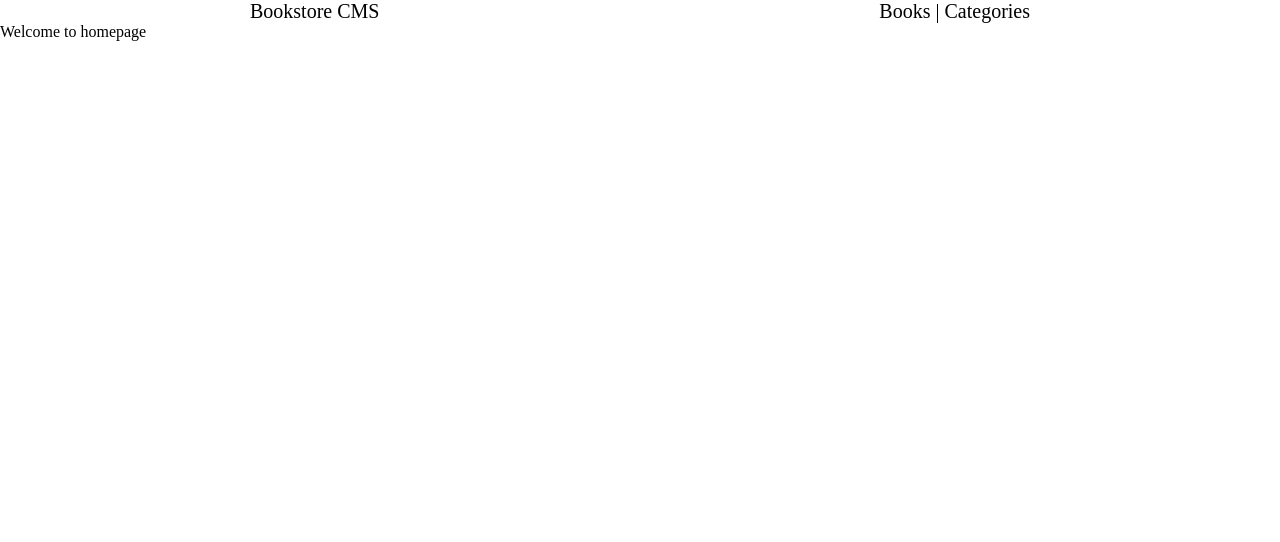
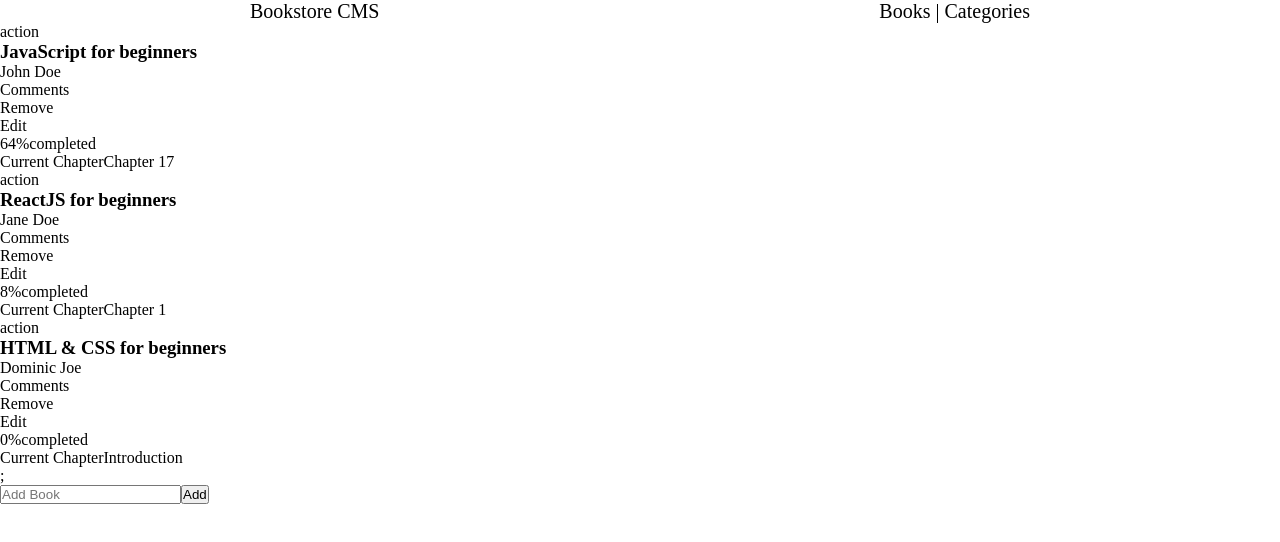
Before and after one commit to Emmy-github-webdev/bookstore-react-redux, a React (Create React App) app: page / in a window 1280 px wide. Shown: the top 542 px of the page. Built offline with nearby package versions, Linux system fonts and the light colour scheme.

Commit message:
Implement props to render arrays of books

```diff
--- a/src/App.js
+++ b/src/App.js
@@ -1,8 +1,6 @@
 import './App.css';
 import { BrowserRouter as Router, Routes, Route } from 'react-router-dom';
 import Header from './components/Header';
-import Books from './redux/books/Books';
-import Categories from './redux/categories/Categories';
 import HomePage from './components/HomePage';
 
 function App() {
@@ -13,8 +11,6 @@ function App() {
         <main className="app-wrapper">
           <Routes>
             <Route path="/" element={<HomePage />} exact />
-            <Route path="/books" element={<Books />} exact />
-            <Route path="/categories" element={<Categories />} exact />
           </Routes>
         </main>
       </Router>
--- a/src/components/HomePage.js
+++ b/src/components/HomePage.js
@@ -1,9 +1,10 @@
 import React from 'react';
+import BookList from './book/BookList';
 
 function HomePage() {
   return (
     <div>
-      Welcome to homepage
+      <BookList />
     </div>
   );
 }
--- /dev/null
+++ b/src/components/book/AddBook.js
@@ -0,0 +1,12 @@
+import React from 'react';
+
+const AddBook = () => (
+  <div>
+    <div className="add-book">
+      <input type="text" placeholder="Add Book" className="add-book-input" />
+      <button type="submit">Add</button>
+    </div>
+  </div>
+);
+
+export default AddBook;
--- /dev/null
+++ b/src/components/book/BookList.js
@@ -0,0 +1,44 @@
+import React, { useState } from 'react';
+import SingleBook from './SingleBook';
+import AddBook from './AddBook';
+
+const BookList = () => {
+  const [data] = useState([
+    {
+      id: 1,
+      action: 'action',
+      title: 'JavaScript for beginners',
+      author: 'John Doe',
+      completed: '64',
+      chapter: 'Chapter 17',
+    },
+    {
+      id: 2,
+      action: 'action',
+      title: 'ReactJS for beginners',
+      author: 'Jane Doe',
+      completed: '8',
+      chapter: 'Chapter 1',
+    },
+    {
+      id: 3,
+      action: 'action',
+      title: 'HTML & CSS for beginners',
+      author: 'Dominic Joe',
+      completed: '0',
+      chapter: 'Introduction',
+    },
+  ]);
+
+  return (
+    <div>
+      {data.map((book) => (
+        <SingleBook singleBook={book} key={book.id} />
+      ))}
+      ;
+      <AddBook />
+    </div>
+  );
+};
+
+export default BookList;
--- /dev/null
+++ b/src/components/book/SingleBook.js
@@ -0,0 +1,37 @@
+import React from 'react';
+
+const SingleBook = (props) => {
+  const { singleBook } = props;
+
+  return (
+    <div className="bookContainer">
+      <div className="book-info-list">
+        <div className="book-info">
+          <span className="book-action">{singleBook.action}</span>
+          <h3 className="book-title">{singleBook.title}</h3>
+          <span className="book-author">{singleBook.author}</span>
+        </div>
+        <div className="action">
+          <ul>
+            <li>Comments</li>
+            <li>Remove</li>
+            <li>Edit</li>
+          </ul>
+        </div>
+      </div>
+      <div className="action-progress">
+        <span className="book-completed">
+          {singleBook.completed}
+          %
+        </span>
+        <span className="book-text">completed</span>
+      </div>
+      <div className="book-progress">
+        <span className="book-current-chapter">Current Chapter</span>
+        <span className="book-chapter">{singleBook.chapter}</span>
+      </div>
+    </div>
+  );
+};
+
+export default SingleBook;
--- a/src/redux/books/Books.js
+++ /dev/null
@@ -1,11 +0,0 @@
-import React from 'react';
-
-function Books() {
-  return (
-    <div>
-      <h2>Welcome to book page</h2>
-    </div>
-  );
-}
-
-export default Books;
```
Also changed, not shown: .eslintrc.json.
